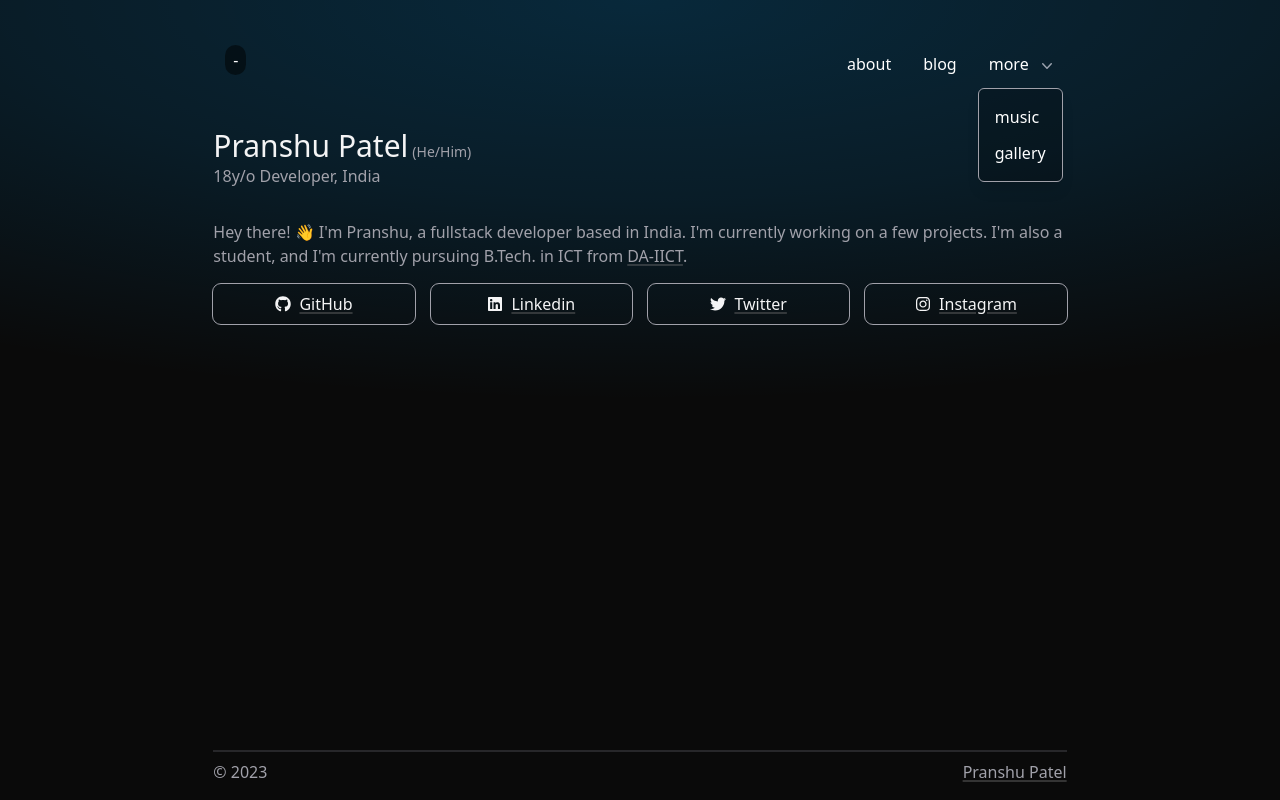
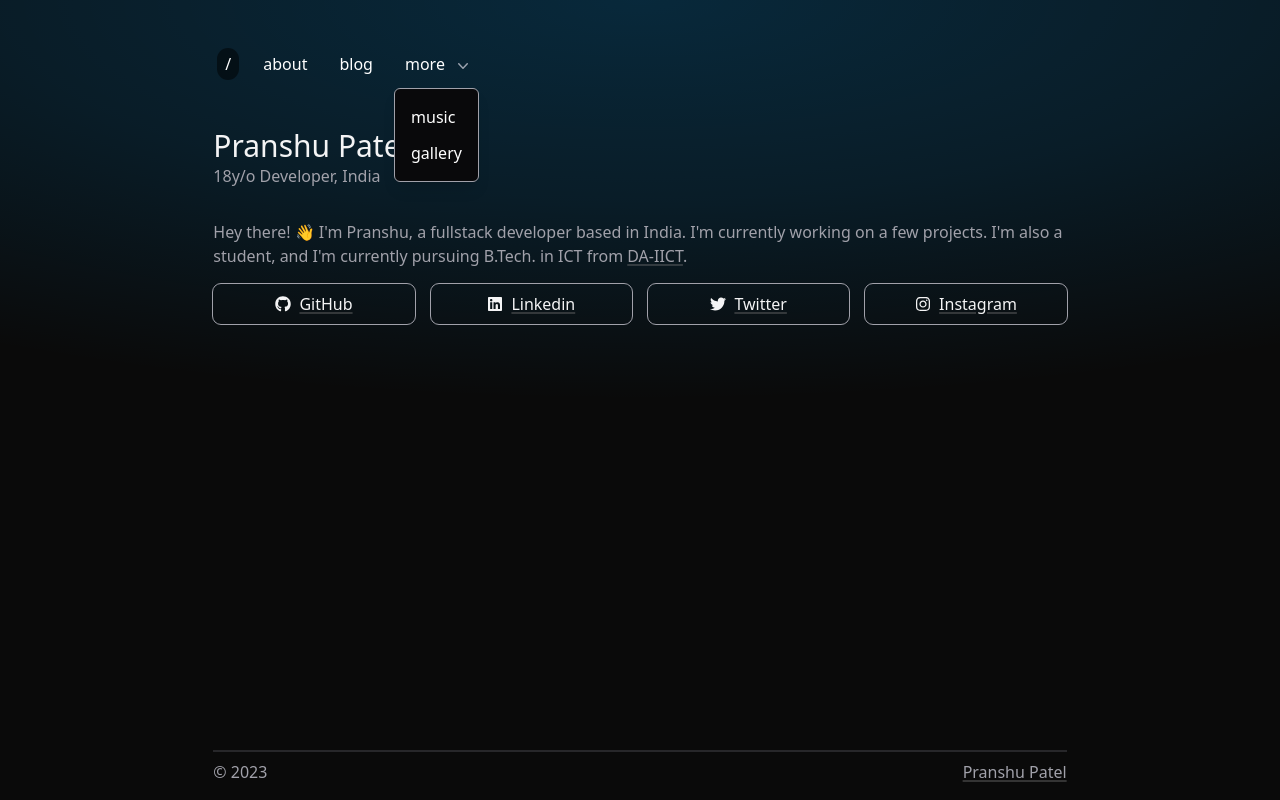
Before and after one commit to pranshu05/pranshu05.vercel.app, a Next.js app: page / in a window 1280 px wide. Both pictures are taken after a click on the button "more". Built offline with nearby package versions, Linux system fonts and the light colour scheme.

Commit message:
Add sun and moon icons to NavBar

```diff
--- a/src/components/NavBar.jsx
+++ b/src/components/NavBar.jsx
@@ -1,6 +1,7 @@
 import Link from 'next/link'
 import { useState } from 'react'
 import { useRouter } from 'next/router';
+import { RiSunLine, RiMoonLine } from "react-icons/ri";
 
 export const NavBar = () => {
     const router = useRouter();
@@ -12,34 +13,31 @@ export const NavBar = () => {
 
     return (
         <header className='w-11/12 md:w-4/5 lg:w-3/4 xl:w-2/3 2xl:w-1/2 mx-auto py-10'>
-            <div className='flex items-center'>
             <nav className='flex justify-between rounded-3xl px-1 py-2 w-full'>
-                    <div>
-                        <Link className={router.pathname === "/" ? "text-white mx-2 py-1 px-2 rounded-full bg-black bg-opacity-50" : "text-white mx-2 py-1 px-2 rounded-full hover:bg-black hover:bg-opacity-40"} href="/" onClick={handleLinkClick}>-</Link>
-                    </div>
-                    <div className='flex gap-2'>
-                        <Link className={router.pathname === "/about" ? "text-white mr-2 py-1 px-2 rounded-full bg-black bg-opacity-50" : "text-white mr-2 py-1 px-2 rounded-full hover:bg-black hover:bg-opacity-40"} href="/about" onClick={handleLinkClick}>about</Link>
-                        <Link className={router.pathname === "/posts" ? "text-white mr-2 py-1 px-2 rounded-full bg-black bg-opacity-50" : "text-white mr-2 py-1 px-2 rounded-full hover:bg-black hover:bg-opacity-40"} href="/posts" onClick={handleLinkClick}>blog</Link>
+                <div className='flex gap-4'>
+                    <Link className={router.pathname === "/" ? "text-white py-1 px-2 rounded-full bg-black bg-opacity-50" : "text-white py-1 px-2 rounded-full hover:bg-black hover:bg-opacity-40"} href="/" onClick={handleLinkClick}>/</Link>
+                    <Link className={router.pathname === "/about" ? "text-white py-1 px-2 rounded-full bg-black bg-opacity-50" : "text-white py-1 px-2 rounded-full hover:bg-black hover:bg-opacity-40"} href="/about" onClick={handleLinkClick}>about</Link>
+                    <Link className={router.pathname === "/posts" ? "text-white py-1 px-2 rounded-full bg-black bg-opacity-50" : "text-white py-1 px-2 rounded-full hover:bg-black hover:bg-opacity-40"} href="/posts" onClick={handleLinkClick}>blog</Link>
                     <div className='relative inline-block'>
                         <div>
-                                <button type='button' className='inline-flex w-full justify-center gap-x-1.5 text-white py-1 px-2 rounded-full hover:bg-black hover:bg-opacity-40' aria-expanded="true" aria-haspopup="true" onClick={() => setIsOpen(!isOpen)}>more
+                            <button type='button' className='inline-flex w-full justify-center gap-x-1.5 text-white py-1 px-2 rounded-full hover:bg-black hover:bg-opacity-40 transition' aria-expanded="true" aria-haspopup="true" onClick={() => setIsOpen(!isOpen)}>more
                                 <svg className="-mr-1 h-6 w-6 pt-1 text-gray-400" viewBox="0 0 20 20" fill="currentColor" aria-hidden="true">
                                     <path fillRule="evenodd" d="M5.23 7.21a.75.75 0 011.06.02L10 11.168l3.71-3.938a.75.75 0 111.08 1.04l-4.25 4.5a.75.75 0 01-1.08 0l-4.25-4.5a.75.75 0 01.02-1.06z" clipRule="evenodd" />
                                 </svg>
                             </button>
                         </div>
-                            {isOpen && (
-                                <div className="absolute right-0 z-10 mt-2 w-fit origin-top-right rounded-md shadow-lg bg-black bg-opacity-20 border border-zinc-400 text-white" role="menu" aria-orientation="vertical" aria-labelledby="menu-button" tabIndex="-1">
+                        <div className={`absolute ${isOpen ? 'opacity-100 transform scale-100' : 'opacity-0 transform scale-0'} transition-all duration-300 ease-in-out delay-150 right-0 z-10 mt-2 w-fit origin-top-right rounded-md shadow-lg bg-zinc-950 border border-zinc-400 text-white`} role="menu" aria-orientation="vertical" aria-labelledby="menu-button" tabIndex="-1">
                             <div className="p-2" role="none">
-                                        <Link href="/music" className={router.pathname === "/music" ? "block text-white my-1 px-2 rounded-full py-1 bg-black bg-opacity-50" : "block text-white my-1 px-2 rounded-full py-1 hover:bg-black hover:bg-opacity-40"} onClick={handleLinkClick} role="menuitem" tabIndex="-1" id="menu-item-0">music</Link>
-                                        <Link href="/gallery" className={router.pathname === "/gallery" ? "block text-white my-1 px-2 rounded-full py-1 bg-black bg-opacity-50" : "block text-white my-1 px-2 rounded-full py-1 hover:bg-black hover:bg-opacity-40"} onClick={handleLinkClick} role="menuitem" tabIndex="-1" id="menu-item-1">gallery</Link>
+                                <Link href="/music" className={router.pathname === "/music" ? "block text-white my-1 px-2 rounded-full py-1 bg-zinc-300 bg-opacity-50" : "block text-white my-1 px-2 rounded-full py-1 hover:bg-zinc-400 hover:bg-opacity-40"} onClick={handleLinkClick} role="menuitem" tabIndex="-1" id="menu-item-0">music</Link>
+                                <Link href="/gallery" className={router.pathname === "/gallery" ? "block text-white my-1 px-2 rounded-full py-1 bg-zinc-300 bg-opacity-50" : "block text-white my-1 px-2 rounded-full py-1 hover:bg-zinc-400 hover:bg-opacity-40"} onClick={handleLinkClick} role="menuitem" tabIndex="-1" id="menu-item-1">gallery</Link>
                             </div>
                         </div>
-                            )}
                     </div>
                 </div>
+                <div>
+
+                </div>
             </nav>
-            </div>
         </header>
     );
 };
```
Lines whose indentation alone changed are shown as unchanged.
